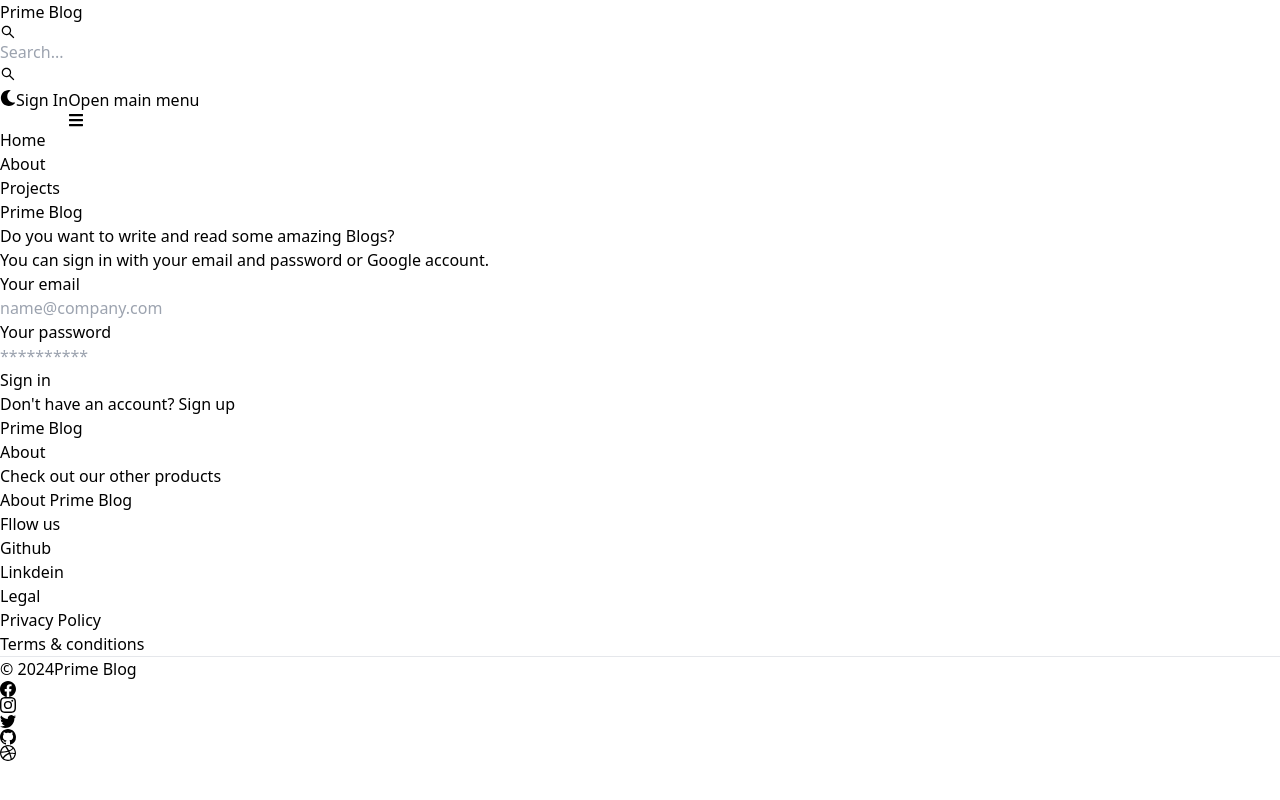
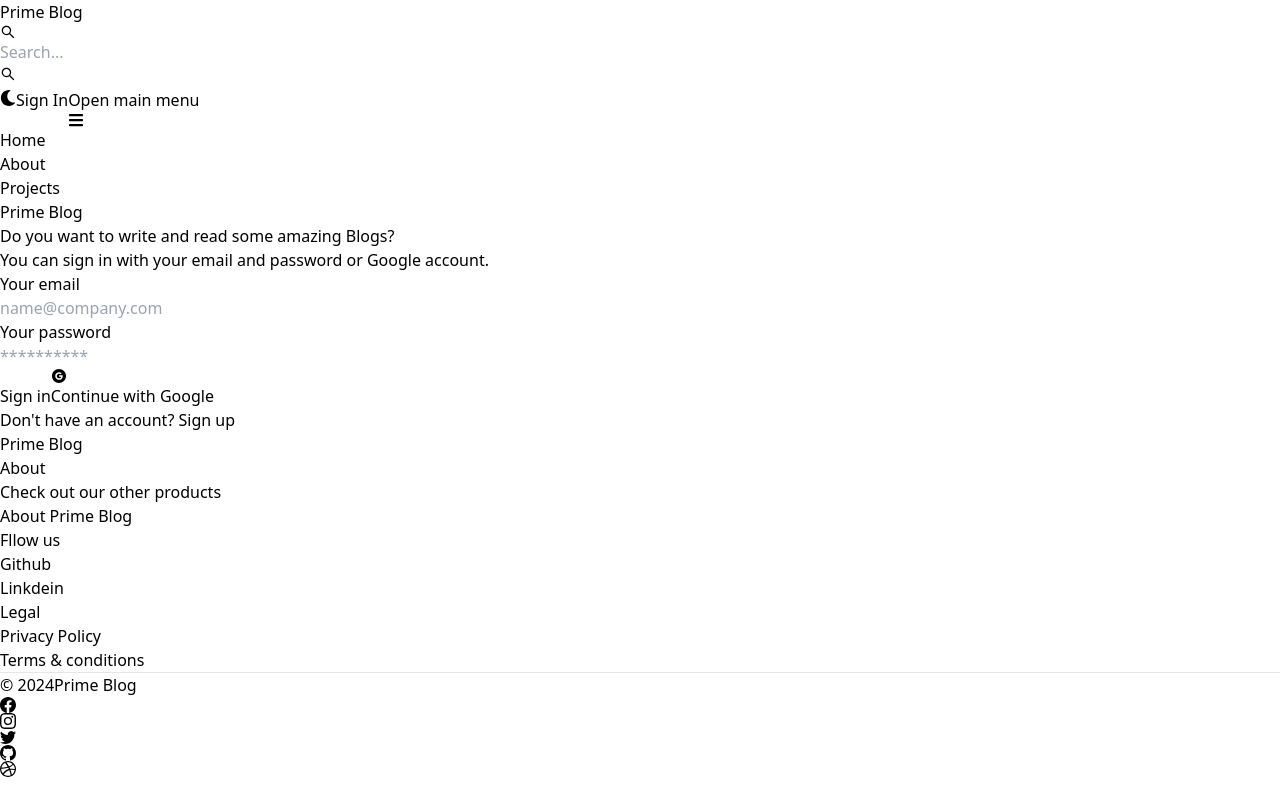
Before and after one commit to siddarajhubballi/Blog-website, a React (Vite) app in the folder client/: page /sign-in in a window 1280 px wide. Built offline with nearby package versions, Linux system fonts and the light colour scheme; no server answers.

Commit message:
OAuth functionality

```diff
--- a/client/package.json
+++ b/client/package.json
@@ -11,6 +11,7 @@
   },
   "dependencies": {
     "@reduxjs/toolkit": "^2.2.3",
+    "firebase": "^10.11.0",
     "flowbite-react": "^0.8.0",
     "react": "^18.2.0",
     "react-dom": "^18.2.0",
--- /dev/null
+++ b/client/src/firebase.js
@@ -0,0 +1,17 @@
+// Import the functions you need from the SDKs you need
+import { initializeApp } from "firebase/app";
+// TODO: Add SDKs for Firebase products that you want to use
+// https://firebase.google.com/docs/web/setup#available-libraries
+
+// Your web app's Firebase configuration
+const firebaseConfig = {
+  apiKey: import.meta.env.VITE_FIREBASE_API_KEY,
+  authDomain: "blog-website-beace.firebaseapp.com",
+  projectId: "blog-website-beace",
+  storageBucket: "blog-website-beace.appspot.com",
+  messagingSenderId: "222318630482",
+  appId: "1:222318630482:web:7c171212526e8df9b0318b"
+};
+
+// Initialize Firebase
+export const app = initializeApp(firebaseConfig);
--- /dev/null
+++ b/client/src/pages/OAuth.jsx
@@ -0,0 +1,50 @@
+import React from 'react';
+import { Button } from 'flowbite-react';
+import { AiFillGoogleCircle } from 'react-icons/ai';
+import { GoogleAuthProvider, signInWithPopup, getAuth } from 'firebase/auth';
+import { app } from '../firebase';
+import { useDispatch } from 'react-redux';
+import { signInSuccess } from '../redux/user/userSlice';
+import { useNavigate } from 'react-router-dom';
+
+export default function OAuth() {
+
+    const auth = getAuth(app);
+    const dispatch = useDispatch();
+    const navigate = useNavigate();
+
+    const handleGoogleClick = async () => {
+        const provider = new GoogleAuthProvider();
+        provider.setCustomParameters({prompt: 'select_account'});
+
+        try {
+            const resultsFromGoogle = await signInWithPopup(auth, provider);
+
+            const res = await fetch("/api/auth/google", {
+                method: "POST",
+                headers: {'Content-Type' : 'application/json'},
+                body: JSON.stringify({
+                    name: resultsFromGoogle?.user?.displayName,
+                    email: resultsFromGoogle?.user?.email,
+                    googlePhotoUrl: resultsFromGoogle?.user?.photoURL,
+                }),
+            })
+            const data = await res.json();
+            if(res.ok) {
+                dispatch(signInSuccess(data));
+                navigate("/");
+            }
+            console.log(resultsFromGoogle);
+        }
+        catch (error) {
+            console.log(error);
+        }
+    }
+
+    return (
+    <Button type="button" gradientDuoTone="pinkToOrange" outline onClick={handleGoogleClick}>
+        <AiFillGoogleCircle className="w-6 h-6 mr-2"/>
+        Continue with Google
+    </Button>
+    )
+}
--- a/client/src/pages/Signin.jsx
+++ b/client/src/pages/Signin.jsx
@@ -4,6 +4,7 @@
 import {Label, TextInput, Button, Alert, Spinner} from 'flowbite-react'
 import { signInStart, signInFailure, signInSuccess } from "../redux/user/userSlice";
 import { useDispatch, useSelector } from "react-redux";
+import OAuth from "./OAuth";
 
 export default function SignIn() {
 
@@ -103,6 +104,7 @@
               </>
             ) : "Sign in"}
           </Button>
+          <OAuth />
         </form>
         <div className="flex gap-2 text-sm mt-5">
           <span>Don't have an account? </span>
--- a/client/src/pages/Signup.jsx
+++ b/client/src/pages/Signup.jsx
@@ -2,6 +2,7 @@
 import {useState, useEffect} from "react";
 import { Link, useNavigate } from "react-router-dom";
 import {Label, TextInput, Button, Alert, Spinner} from 'flowbite-react'
+import OAuth from "./OAuth";
 
 export default function Signup() {
 
@@ -109,6 +110,7 @@
               </>
             ) : "Sign up"}
           </Button>
+          <OAuth />
         </form>
         <div className="flex gap-2 text-sm mt-5">
           <span>Have an account? </span>
```
Also changed, not shown: 1 other file (tests, documents, lock files or other folders).
